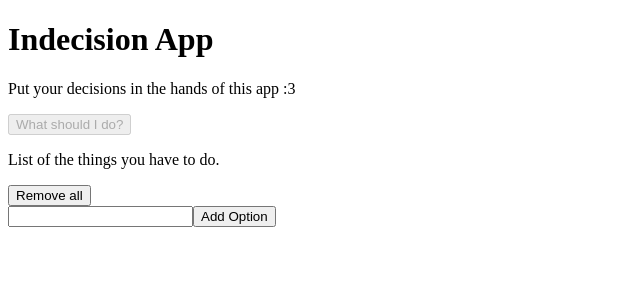
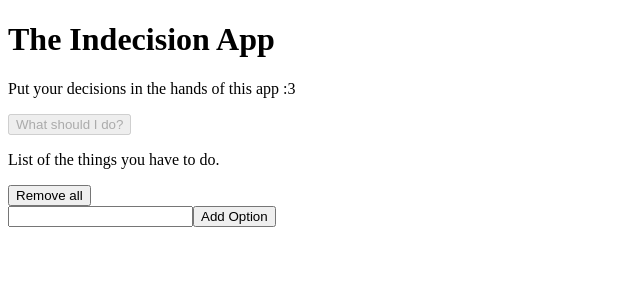
Before and after one commit to theindianotaku/react-indecision-app, a React (Create React App) app: page / in a window 1280 px wide. Shown: the top 300 px of the page, without its empty margins (0-640 px from the left). Built offline with nearby package versions, Linux system fonts and the light colour scheme.

Commit message:
Default props added.

```diff
--- a/src/components/App.js
+++ b/src/components/App.js
@@ -10,7 +10,7 @@ class App extends Component {
     this.handleAddOption = this.handleAddOption.bind(this);
 
     this.state = {
-      options: []
+      options: props.options
     };
   }
 
@@ -46,12 +46,11 @@ class App extends Component {
   }
 
   render() {
-    const title = 'Indecision App';
     const subtitle = 'Put your decisions in the hands of this app :3';
 
     return (
       <div className="main">
-        <Header title={title} subtitle={subtitle} />
+        <Header subtitle={subtitle} />
 
         <Action
           handlePickOption={this.handlePickOption}
@@ -69,13 +68,21 @@ class App extends Component {
   }
 }
 
+App.defaultProps = {
+  options: []
+};
+
 const Header = (props) => {
   return (
     <div>
-      <h1>{props.title}</h1>
-      <p>{props.subtitle}</p>
+      <h1>{ props.title }</h1>
+      { props.subtitle && <p>{ props.subtitle }</p>}
     </div>
   );
+};
+
+Header.defaultProps = {
+  title: 'The Indecision App'
 };
 
 const Action = (props) => {
```
